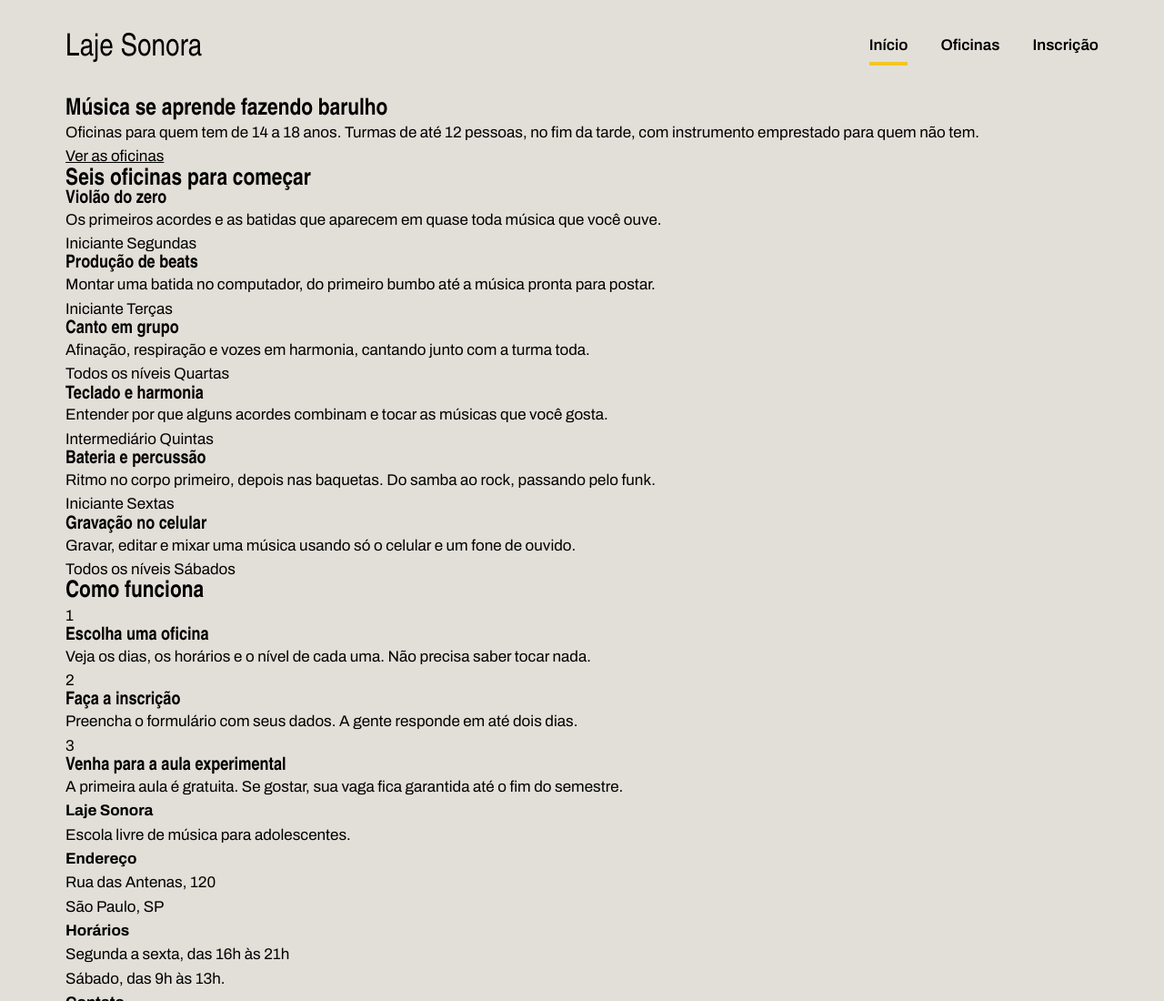
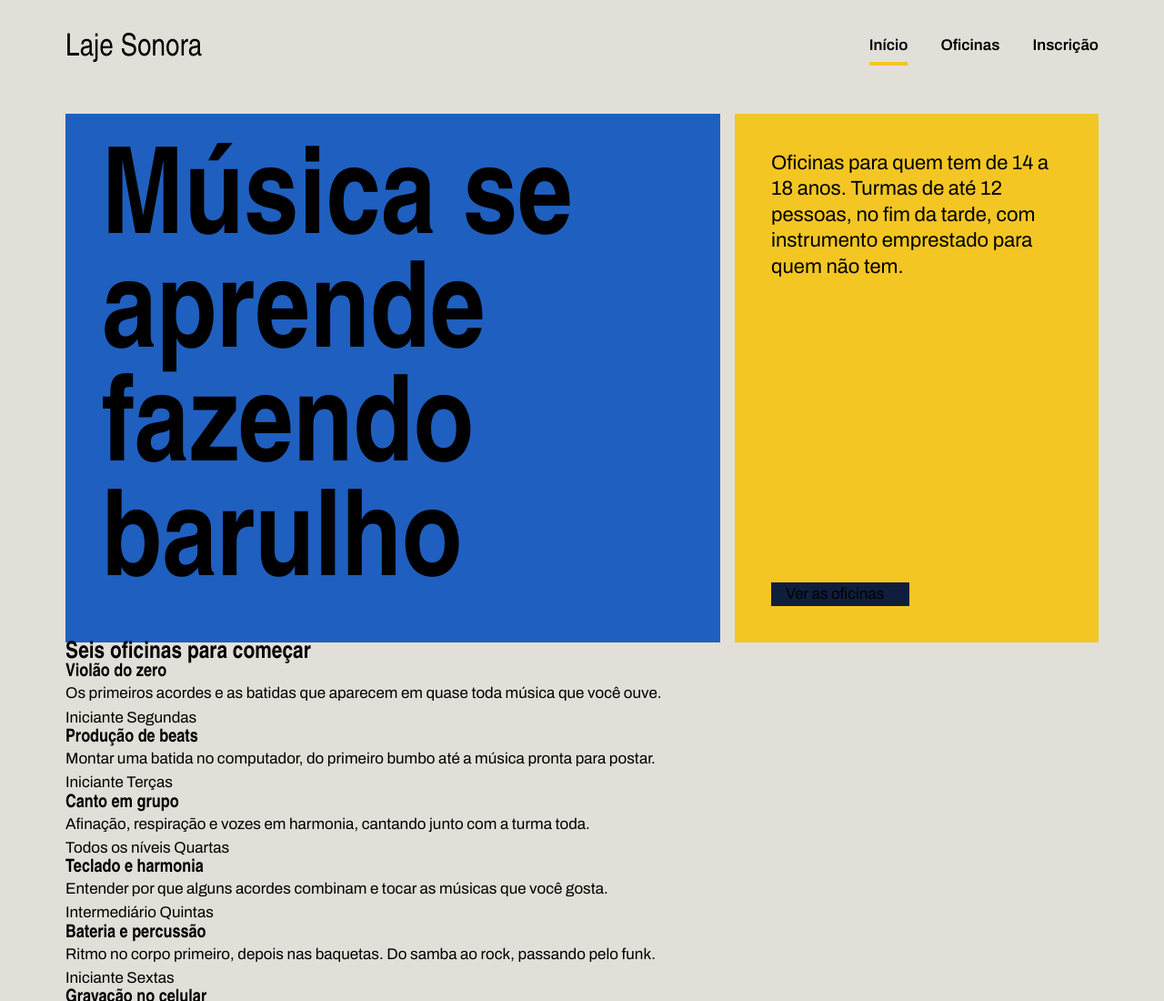
Before and after one commit to chloemoutinho848-ops/laje_sonora, a plain HTML site: page index.html in a window 1280 px wide. Shown: the top 1100 px of the page at 91% size. Drawn offline with Linux system fonts and the light colour scheme; a web font is replaced by a local one.

Commit message:
Cartazes do topo

```diff
--- a/index.css
+++ b/index.css
@@ -79,3 +79,59 @@ h1, h2, h3 {
 .menu a.atual {
     border-bottom-color: var(--fita);
 }
+
+.cartazes {
+    margin-top: 16px;
+    display: flex;
+    gap: 16px;
+}
+
+.cartaz {
+    padding: 40px;
+}
+
+.cartaz-principal {
+    background-color: var(--caixa-dagua);
+    font-family: var(--branco);
+    flex: 2;
+}
+
+.cartaz-principal h1 {
+    font-size: 132px;
+    max-width: 9ch;
+}
+
+.cartaz-lateral {
+    background-color: var(--fita);
+    flex: 1;
+    display: flex;
+    flex-direction: column;
+    justify-content: space-between;
+    gap: 32px;
+}
+
+.cartaz-lateral p {
+    font-size: 22px;
+    font-weight: 600px;
+    line-height: 1.3;
+}
+
+.botao {
+    background-color: var(--tinta);
+    font-family: var(--branco);
+    font-weight: 700px;
+    text-decoration: none;
+    padding-inline: 16px 28px;
+    border: none;
+    font: var(--fonte-texto);
+    font-size: 17px;
+    cursor: pointer;
+}
+
+.botao:hover {
+    background-color: var(--caixa-dagua);
+}
+
+.cartaz-lateral {
+    align-items: flex-start
+}
```
